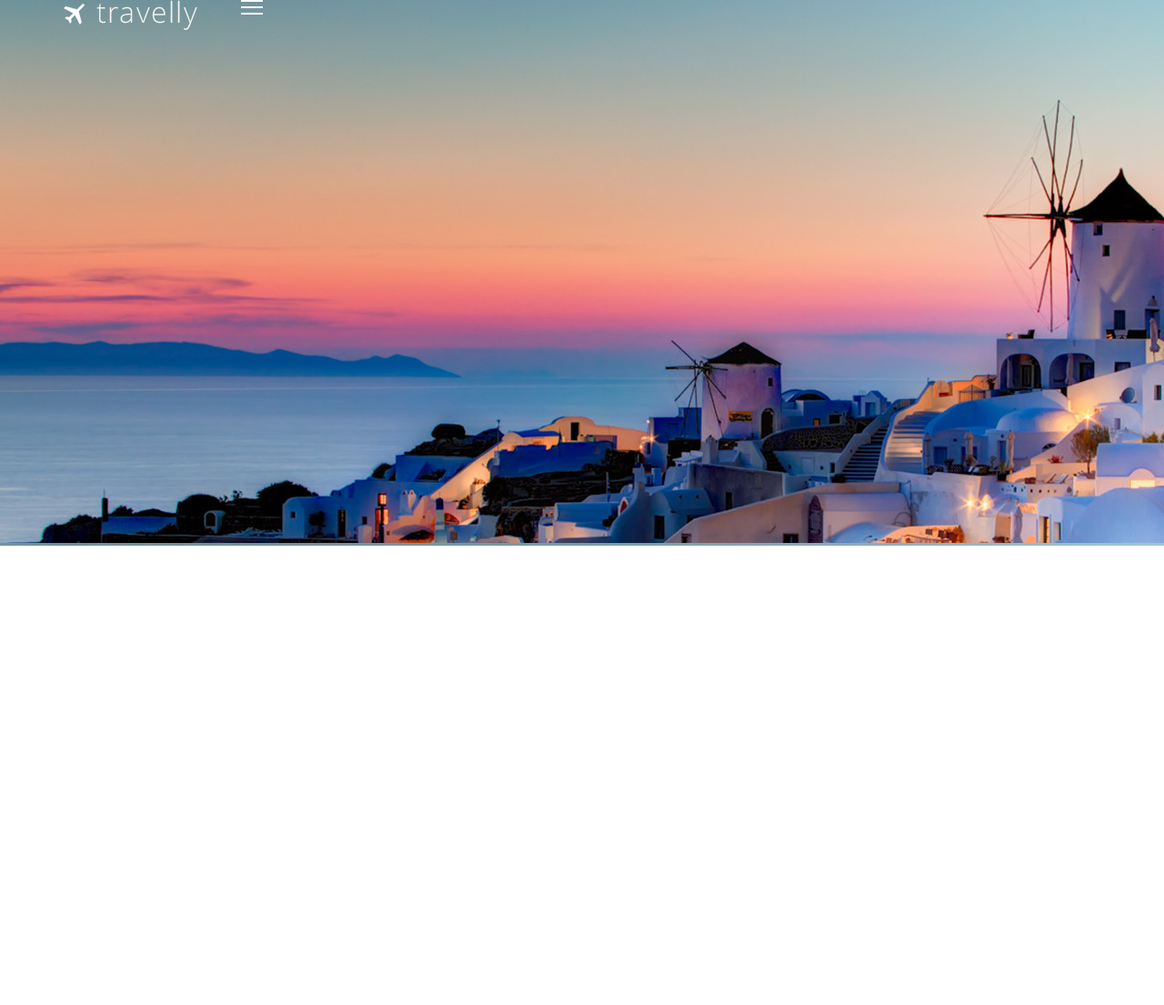
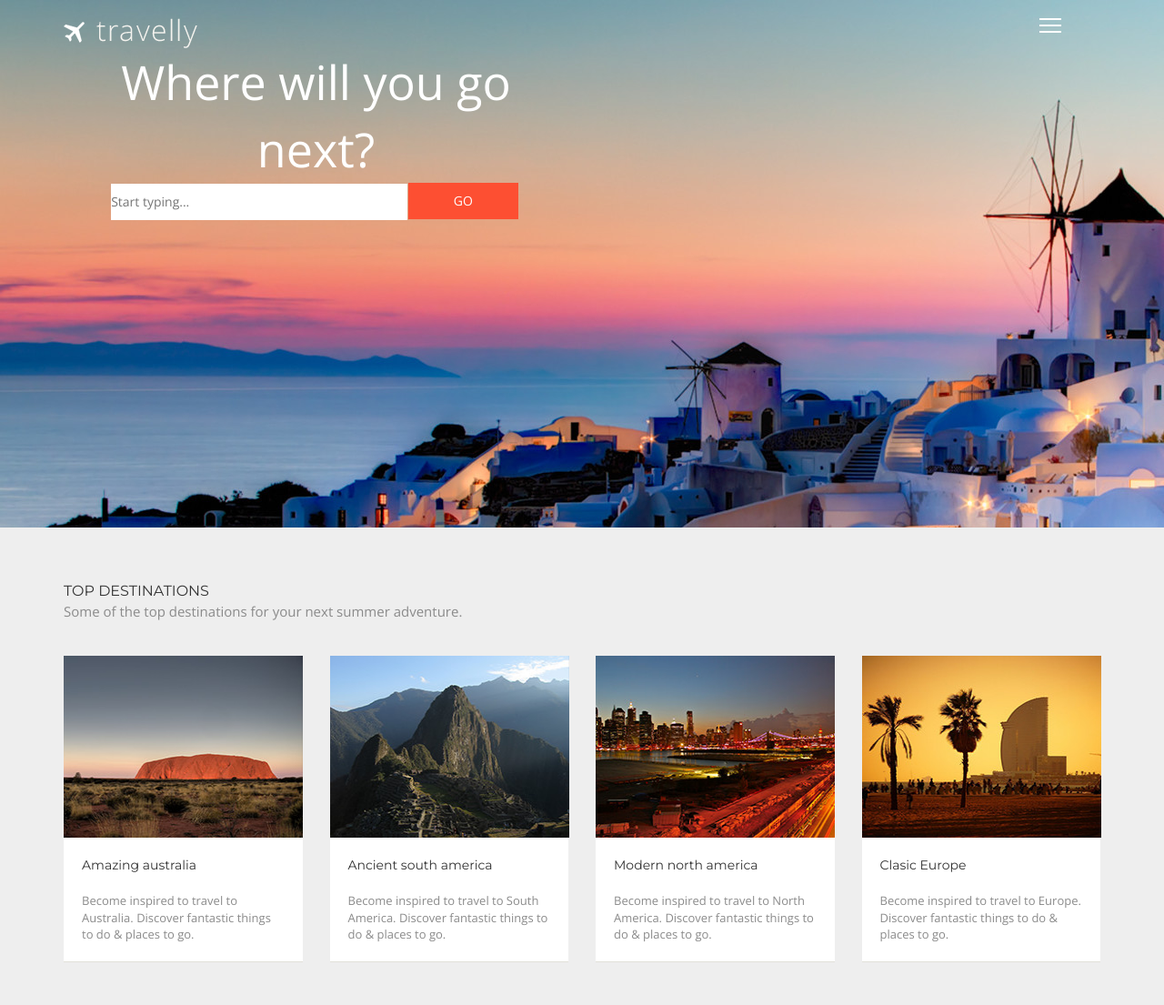
Before and after one commit to csergey8/travelly_template, a website: page index.html in a window 1280 px wide. Shown: the whole page at 91% size. Before the commit the page ends 800 px from the top, so only its background shows below. Drawn offline with nearby package versions, Linux system fonts and the light colour scheme.

Commit message:
destinations section

```diff
--- a/index.html
+++ b/index.html
@@ -1,33 +1,108 @@
 <!DOCTYPE html>
 <html lang="en">
+
 <head>
     <meta charset="UTF-8">
     <meta name="viewport" content="width=device-width, initial-scale=1.0">
     <meta http-equiv="X-UA-Compatible" content="ie=edge">
-    <link rel="stylesheet" href="https://maxcdn.bootstrapcdn.com/bootstrap/3.3.7/css/bootstrap.min.css" integrity="sha384-BVYiiSIFeK1dGmJRAkycuHAHRg32OmUcww7on3RYdg4Va+PmSTsz/K68vbdEjh4u" crossorigin="anonymous">
+    <link rel="stylesheet" href="https://maxcdn.bootstrapcdn.com/bootstrap/3.3.7/css/bootstrap.min.css" integrity="sha384-BVYiiSIFeK1dGmJRAkycuHAHRg32OmUcww7on3RYdg4Va+PmSTsz/K68vbdEjh4u"
+        crossorigin="anonymous">
+    <link href="https://fonts.googleapis.com/css?family=Montserrat:300,400|Open+Sans:200,300,400" rel="stylesheet">
     <link rel="stylesheet" href="css/style.css">
     <title>Travelly</title>
 </head>
+
 <body>
     <header class="header" id="header">
         <div class="container">
             <div class="row">
+                <div class="header__menu">
                     <div class="col-lg-2">
                         <a class="logo">
-                        <img class="logo__img"  src="./img/logo.png"/>
+                            <img class="logo__img" src="./img/logo.png" />
                         </a>
                     </div>
-                <div class="col-lg-1 hamburger">
+                    <div class="col-lg-1 pull-right hamburger">
                         <span></span>
                         <span></span>
                         <span></span>
                     </div>
                 </div>
+            </div>
             <div class="row">
-
+                <div class="col-lg-6 h-100 justify-content-center align-items-center">
+                    <div class="header__intro">
+                        <div class="header__intro--title">
+                            Where will you go next?
+                        </div>
+                        <input type="text" class="header__intro--input" placeholder="Start typing..." />
+                        <button class="btn header__intro--btn">Go</button>
+                    </div>
+                </div>
             </div>
         </div>
     </header>
+    <section class="destinations">
+        <div class="container">
+            <div class="row">
+                <div class="col-lg-5">
+                    <div class="destinations__title">
+                        Top destinations
+                    </div>
+                    <div class="destinations__text">
+                        Some of the top destinations for your next summer adventure.
+                    </div>
+                </div>
+            </div>
+            <div class="row">
+                <div class="col-lg-3">
+                    <div class="destinations__proposal">
+                        <img class="destinations__proposal--image" src="./img/img1.jpg"></img>
+                        <div class="destinations__proposal--title">
+                            Amazing australia
+                        </div>
+                        <div class="destinations__proposal--text">
+                            Become inspired to travel to Australia. Discover fantastic things to do & places to go.
+                        </div>
+                    </div>
+                </div>
+                <div class="col-lg-3">
+                    <div class="destinations__proposal">
+                        <img class="destinations__proposal--image" src="./img/img2.jpg"></img>
+                        <div class="destinations__proposal--title">
+                            Ancient south america
+                        </div>
+                        <div class="destinations__proposal--text">
+                            Become inspired to travel to South America. Discover fantastic things to do & places to go.
+                        </div>
+                    </div>
+                </div>
+                <div class="col-lg-3">
+                    <div class="destinations__proposal">
+                        <img class="destinations__proposal--image" src="./img/img3.jpg"></img>
+                        <div class="destinations__proposal--title">
+                            Modern north america
+                        </div>
+                        <div class="destinations__proposal--text">
+                            Become inspired to travel to North America. Discover fantastic things to do & places to go.
+                        </div>
+                    </div>
+                </div>
+                <div class="col-lg-3">
+                    <div class="destinations__proposal">
+                        <img class="destinations__proposal--image" src="./img/img4.jpg"></img>
+                        <div class="destinations__proposal--title">
+                            Clasic Europe
+                        </div>
+                        <div class="destinations__proposal--text">
+                            Become inspired to travel to Europe. Discover fantastic things to do & places to go.
+                        </div>
+                    </div>
+                </div>
+            </div>
+        </div>
+    </section>
 
 </body>
+
 </html>
--- a/sass/_base.scss
+++ b/sass/_base.scss
@@ -1,4 +1,5 @@
-
+$font-primary: "Open Sans", sans-serif;
+$font-secondary: "Montserrat", sans-serif;
 
 *,
 *::before,
@@ -15,3 +16,7 @@ html {
     //     font-size: 50%;
     // }
 }
+
+body {
+    font-family: $font-primary;
+}
--- /dev/null
+++ b/sass/_destinations.scss
@@ -0,0 +1,45 @@
+.destinations {
+    height: 52.5rem;
+    background-color: #eeeeee;
+
+    &__title {
+        text-transform: uppercase;
+        font-size: 1.6rem;
+        font-weight: 400;
+        margin-top: 5.9rem;
+        font-family: $font-secondary;
+    }
+
+    &__text {
+        color: #8b8b8b;
+        font-size: 1.5rem;
+        margin-bottom: 3.8rem;
+    }
+
+    &__proposal {
+        background-color: #fff;
+        width: 100%;
+        border-bottom: 1px solid #e1e0d8;
+
+
+        &--image {
+            width: 26.3rem;
+            height: 20rem;
+        }
+
+        &--title {
+            font-family: $font-secondary;
+            font-size: 1.4rem;
+            font-weight: 400;
+            width: 100%;
+            width: 27rem;
+            padding: 2rem;
+        }
+
+        &--text {
+            font-size: 1.3rem;
+            color: #8b8b8b;
+            padding: 0 2rem 2rem 2rem;
+        }
+    }
+}
--- a/sass/_header.scss
+++ b/sass/_header.scss
@@ -1,6 +1,39 @@
 .header {
-    height: 60rem;
+    height: 58rem;
     background: url('../img/first-bg.jpg');
+
+    &__menu {
+        padding: 2rem 0;
+    }
+
+    &__intro {
+        width: 100%;
+        margin: 0 auto;
+        text-align: center;
+
+        &--title {
+            font-size: 5.2rem;
+            font-weight: 200;
+            color: #fff;
+        }
+
+        &--input {
+            width: 32.6rem;
+            height: 4rem;
+            outline: none;
+            border: 0;
+        }
+
+        &--btn {
+            width: 12.1rem;
+            height: 4rem;
+            border-radius: 0;
+            background-color: #fd4f32;
+            text-transform: uppercase;
+            color: #fff;
+            transform: translate(-3px, -2px);
+        }
+    }
 }
 
 .hamburger {
--- a/sass/main.scss
+++ b/sass/main.scss
@@ -1,2 +1,3 @@
 @import 'base';
 @import 'header';
+@import 'destinations';
```
Also changed, not shown: css/style.css. Lines whose indentation alone changed are shown as unchanged.
